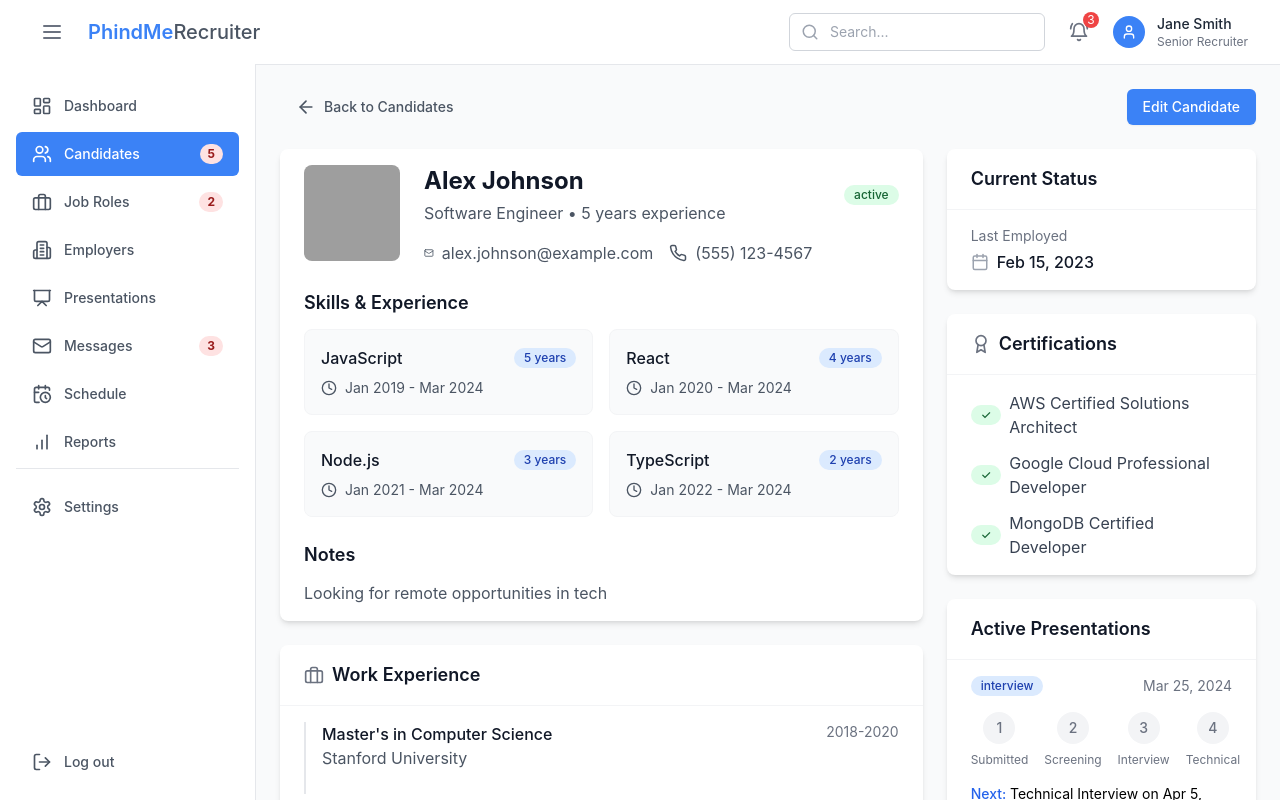
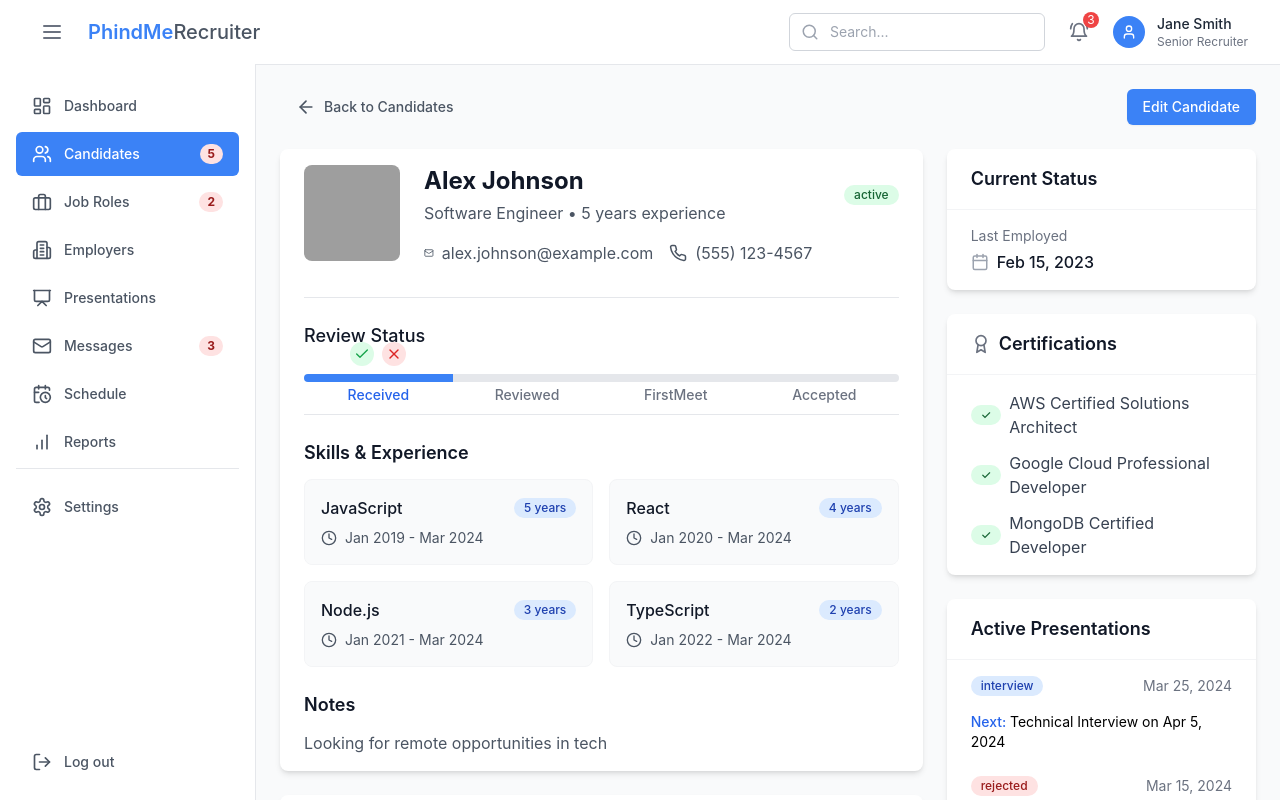
Before and after one commit to Phind-me/recruiter, a React (Vite) app: page /candidates/1 in a window 1280 px wide. Shown: the top 800 px of the page. Built offline with nearby package versions, Linux system fonts and the light colour scheme; grey boxes are pictures that could not be loaded.

Commit message:
Added candidate Status Review bar

```diff
--- /dev/null
+++ b/src/components/ui/ReviewStatusBar.tsx
@@ -0,0 +1,74 @@
+import React from 'react';
+import { Check, X } from 'lucide-react';
+
+interface ReviewStatusBarProps {
+  currentStatus: 'received' | 'reviewed' | 'firstMeet' | 'accepted' | 'rejected';
+  onStatusChange: (newStatus: 'received' | 'reviewed' | 'firstMeet' | 'accepted' | 'rejected') => void;
+}
+
+export const ReviewStatusBar: React.FC<ReviewStatusBarProps> = ({
+  currentStatus,
+  onStatusChange
+}) => {
+  const statuses = ['received', 'reviewed', 'firstMeet', 'accepted'];
+  const statusIndex = statuses.indexOf(currentStatus);
+
+  const handleAction = (status: string, action: 'approve' | 'reject') => {
+    if (action === 'approve') {
+      const nextStatus = statuses[statuses.indexOf(status) + 1];
+      if (nextStatus) {
+        onStatusChange(nextStatus as any);
+      }
+    } else {
+      onStatusChange('rejected');
+    }
+  };
+
+  return (
+    <div className="w-full">
+      <div className="flex items-center justify-between relative">
+        {statuses.map((status, index) => (
+          <div
+            key={status}
+            className="flex-1 relative"
+          >
+            <div className={`
+              h-2
+              ${index === 0 ? 'rounded-l-full' : ''}
+              ${index === statuses.length - 1 ? 'rounded-r-full' : ''}
+              ${index <= statusIndex ? 'bg-blue-500' : 'bg-gray-200'}
+              ${currentStatus === 'rejected' ? 'bg-red-500' : ''}
+            `} />
+
+            <div className="absolute top-2 left-0 right-0 text-center">
+              <span className={`
+                text-sm font-medium capitalize
+                ${index <= statusIndex ? 'text-blue-600' : 'text-gray-500'}
+                ${currentStatus === 'rejected' ? 'text-red-600' : ''}
+              `}>
+                {status}
+              </span>
+            </div>
+
+            {currentStatus === status && currentStatus !== 'accepted' && currentStatus !== 'rejected' && (
+              <div className="absolute -top-8 left-1/2 -translate-x-1/2 flex gap-2">
+                <button
+                  onClick={() => handleAction(status, 'approve')}
+                  className="p-1 bg-green-100 rounded-full text-green-600 hover:bg-green-200"
+                >
+                  <Check size={16} />
+                </button>
+                <button
+                  onClick={() => handleAction(status, 'reject')}
+                  className="p-1 bg-red-100 rounded-full text-red-600 hover:bg-red-200"
+                >
+                  <X size={16} />
+                </button>
+              </div>
+            )}
+          </div>
+        ))}
+      </div>
+    </div>
+  );
+};
--- a/src/pages/CandidateDetailsPage.tsx
+++ b/src/pages/CandidateDetailsPage.tsx
@@ -3,7 +3,7 @@ import { useParams, useNavigate } from 'react-router-dom';
 import { Card, CardHeader, CardContent } from '../components/ui/Card';
 import { Badge } from '../components/ui/Badge';
 import { Button } from '../components/ui/Button';
-import { ProgressBar } from '../components/ui/ProgressBar';
+import { ReviewStatusBar } from '../components/ui/ReviewStatusBar';
 import { useCandidates, usePresentations } from '../hooks/useDashboard';
 import { formatDate } from '../utils/dateUtils';
 import {
@@ -27,6 +27,7 @@ export const CandidateDetailsPage: React.FC = () => {
   const { presentations } = usePresentations();
   const isCreateMode = id === 'new';
   const [isEditMode, setIsEditMode] = useState(isCreateMode);
+  const [reviewStatus, setReviewStatus] = useState<'received' | 'reviewed' | 'firstMeet' | 'accepted' | 'rejected'>('received');
 
   const [formData, setFormData] = useState({
     name: '',
@@ -123,6 +124,13 @@ export const CandidateDetailsPage: React.FC = () => {
     }
   };
 
+  const handleStatusChange = (newStatus: 'received' | 'reviewed' | 'firstMeet' | 'accepted' | 'rejected') => {
+    setReviewStatus(newStatus);
+    if (id) {
+      updateCandidate(id, { status: newStatus === 'accepted' ? 'placed' : 'active' });
+    }
+  };
+
   const candidate = !isCreateMode && id ? candidates.find(c => c.id === id) : null;
   const candidatePresentations = !isCreateMode && id ? presentations.filter(p => p.candidateId === id) : [];
 
@@ -140,8 +148,6 @@ export const CandidateDetailsPage: React.FC = () => {
       </div>
     );
   }
-
-  const hiringSteps = ['Submitted', 'Screening', 'Interview', 'Technical', 'Offer'];
 
   return (
     <div className="space-y-6">
@@ -271,7 +277,18 @@ export const CandidateDetailsPage: React.FC = () => {
                 </div>
               </div>
 
-              <div className="mt-6">
+              {/* Review Status Bar */}
+              {!isCreateMode && !isEditMode && (
+                <div className="mt-8 pt-6 border-t border-gray-200">
+                  <h3 className="text-lg font-medium text-gray-900 mb-6">Review Status</h3>
+                  <ReviewStatusBar
+                    currentStatus={reviewStatus}
+                    onStatusChange={handleStatusChange}
+                  />
+                </div>
+              )}
+
+              <div className="mt-8 pt-6 border-t border-gray-200">
                 <div className="flex items-center justify-between mb-3">
                   <h2 className="text-lg font-semibold text-gray-900">Skills & Experience</h2>
                   {isEditMode && (
@@ -529,13 +546,6 @@ export const CandidateDetailsPage: React.FC = () => {
                           </span>
                         </div>
 
-                        {presentation.status !== 'rejected' && (
-                          <ProgressBar
-                            steps={hiringSteps}
-                            currentStep={hiringSteps.indexOf(presentation.status)}
-                          />
-                        )}
-
                         {presentation.nextStep && (
                           <div className="text-sm">
                             <span className="font-medium text-blue-600">Next: </span>
@@ -554,3 +564,5 @@ export const CandidateDetailsPage: React.FC = () => {
     </div>
   );
 };
+
+export default CandidateDetailsPage;
```
